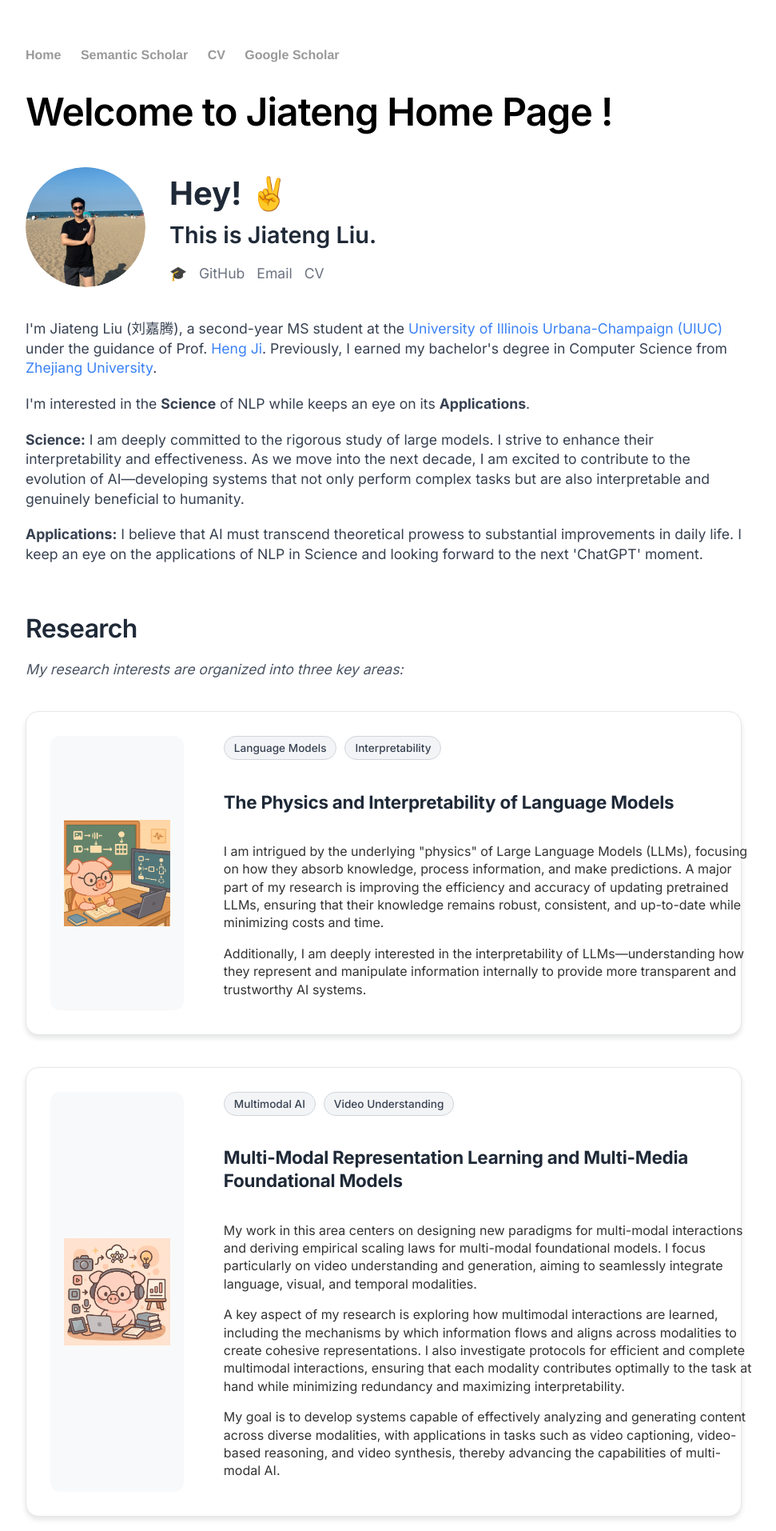
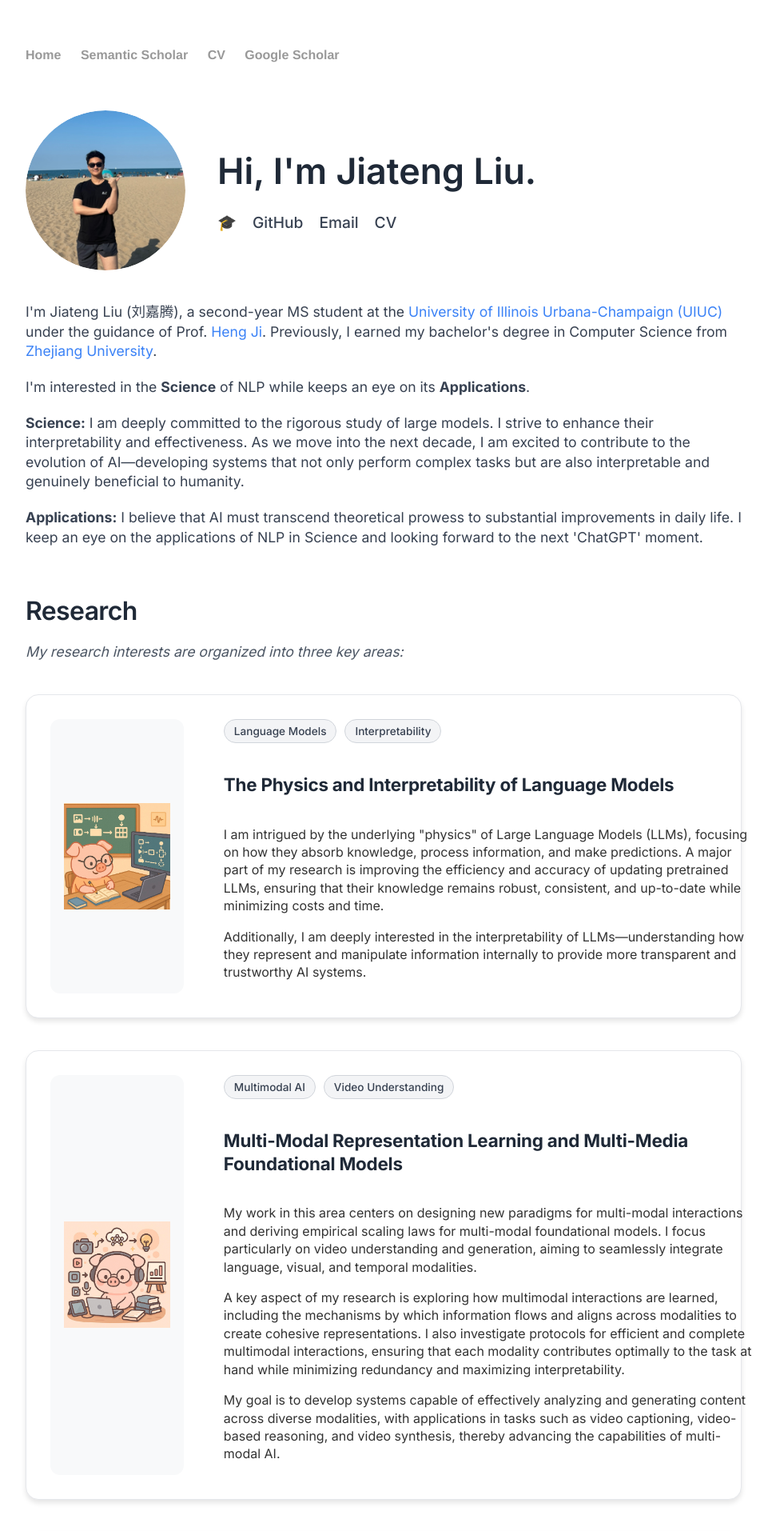
Before and after one commit to Lumos-Jiateng/Lumos-Jiateng.github.io, a Jekyll site: the page built from index.html, in a window 1280 px wide. Shown: the top 1914 px of the page at 80% size, without its empty margins (160-1131 px from the left). Built offline with Jekyll 4.4.1, drawn with Linux system fonts in a browser that asks for light colours.

Commit message:
Simplify header layout: remove title, change greeting to 'Hi, I'm Jiateng Liu', increase photo size

```diff
--- a/css/main.css
+++ b/css/main.css
@@ -571,13 +571,13 @@ ul.posts li {
 
 /* Header Section Layout */
 .header-section {
-    margin: 40px 0;
+    margin: 60px 0 40px 0;
 }
 
 .header-content {
     display: flex;
     align-items: center;
-    gap: 30px;
+    gap: 40px;
     margin-bottom: 30px;
 }
 
@@ -586,34 +586,29 @@ ul.posts li {
 }
 
 .greeting {
-    font-size: 2.5rem;
-    font-weight: 700;
-    margin: 0 0 10px 0;
+    font-size: 2.8rem;
+    font-weight: 600;
+    margin: 0 0 25px 0;
     color: #1f2937;
-}
-
-.name {
-    font-size: 1.8rem;
-    font-weight: 600;
-    margin: 0 0 20px 0;
-    color: #1f2937;
+    font-family: 'Inter', sans-serif;
 }
 
 .social-icons {
     display: flex;
-    gap: 15px;
+    gap: 20px;
     align-items: center;
 }
 
 .social-icon {
-    color: #6b7280;
+    color: #374151;
     text-decoration: none;
-    font-size: 1.1rem;
+    font-size: 1.2rem;
+    font-weight: 500;
     transition: color 0.2s ease;
 }
 
 .social-icon:hover {
-    color: #3b82f6;
+    color: #1f2937;
 }
 
 /* Introduction Section */
@@ -640,8 +635,8 @@ ul.posts li {
 /* Profile Photo Click Effect */
 .profile-photo-container {
     position: relative;
-    width: 150px;
-    height: 150px;
+    width: 200px;
+    height: 200px;
     overflow: hidden;
     border-radius: 50%;
     cursor: pointer;
@@ -687,19 +682,19 @@ ul.posts li {
     .header-content {
         flex-direction: column;
         text-align: center;
-        gap: 20px;
+        gap: 25px;
     }
 
     .greeting {
-        font-size: 2rem;
-    }
-
-    .name {
-        font-size: 1.5rem;
+        font-size: 2.2rem;
     }
 
     .profile-photo-container {
-        width: 120px;
-        height: 120px;
+        width: 160px;
+        height: 160px;
+    }
+
+    .social-icons {
+        justify-content: center;
     }
 }
--- a/index.html
+++ b/index.html
@@ -3,8 +3,6 @@ layout: default
 title: Jiateng Liu, Personal Home Page
 ---
 <div class="blurb">
-
-	<h1>Welcome to Jiateng Home Page !</h1>
 
 	<!-- Header Section with Photo and Greeting -->
 	<div class="header-section">
@@ -14,8 +12,7 @@ title: Jiateng Liu, Personal Home Page
 				<img class="profile-photo-hover" alt="profile photo hover" src="images/image2.jpg">
 			</div>
 			<div class="greeting-section">
-				<h2 class="greeting">Hey! ✌️</h2>
-				<h3 class="name">This is Jiateng Liu.</h3>
+				<h2 class="greeting">Hi, I'm Jiateng Liu.</h2>
 				<div class="social-icons">
 					<a href="https://scholar.google.com/citations?user=a5_PfQQAAAAJ&hl" class="social-icon">🎓</a>
 					<a href="https://github.com/jiateng" class="social-icon">GitHub</a>
```
